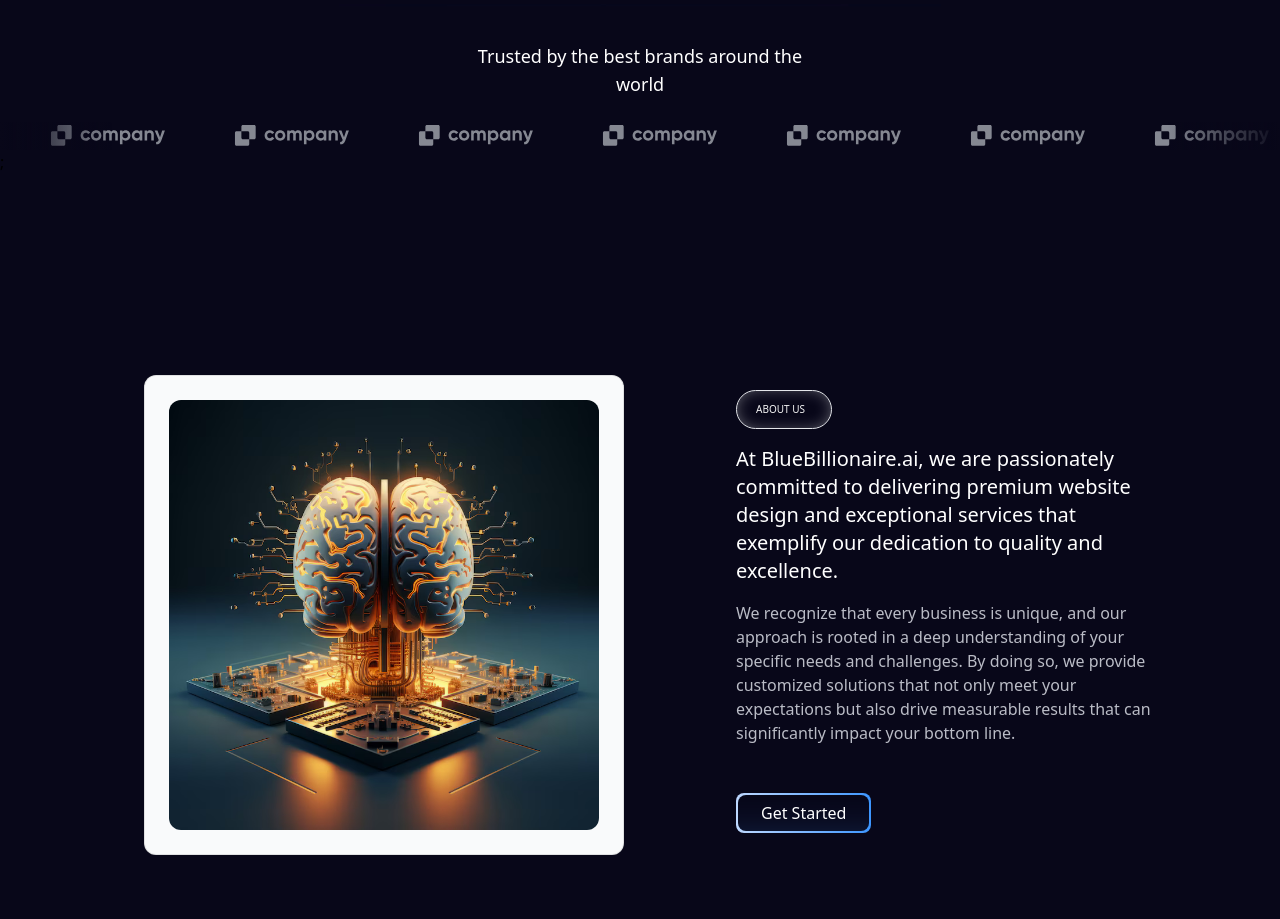
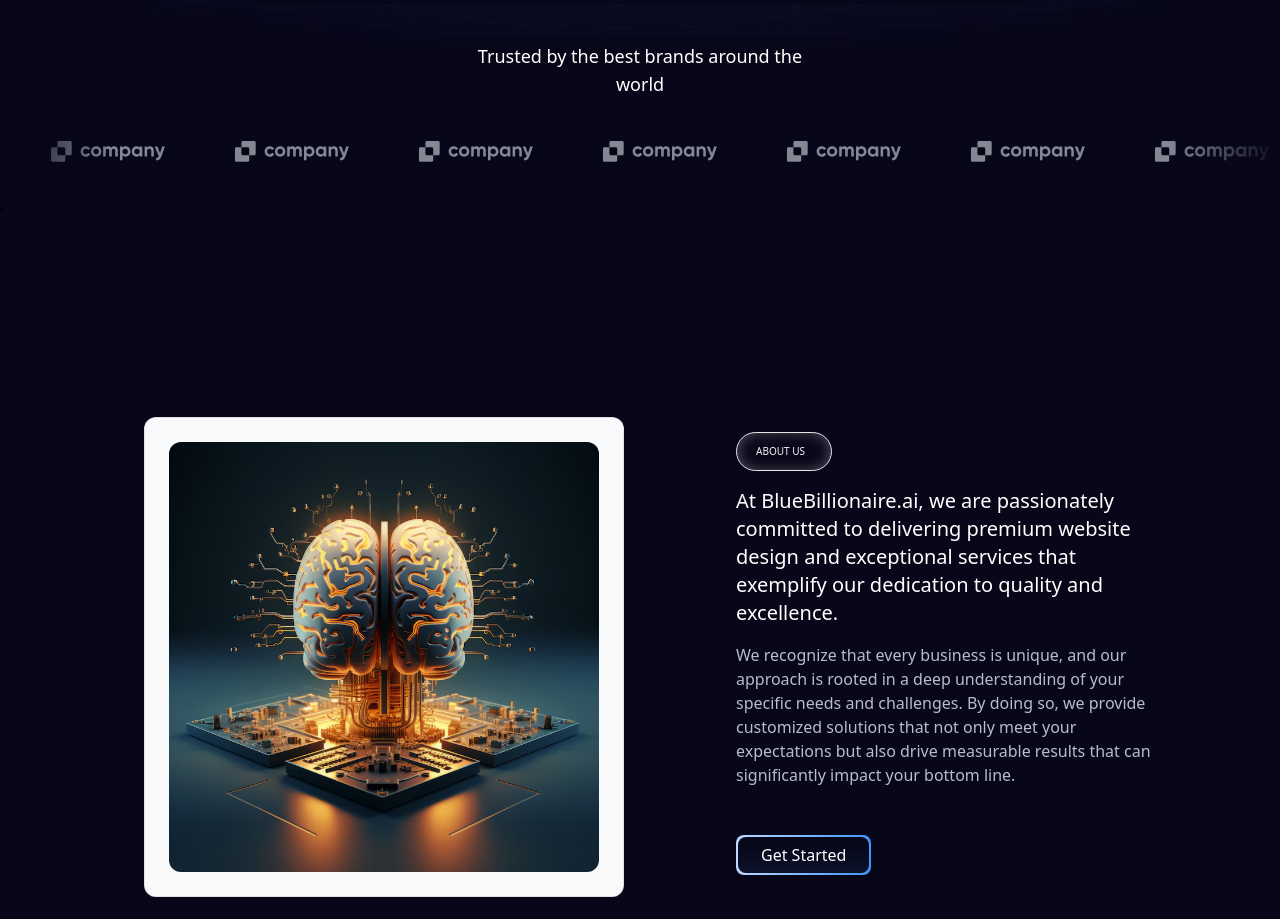
Before and after one commit to remeessalam/abuzars, a React (Vite) app: page / in a window 1280 px wide. Shown: the part 1140-2059 px from the top of the page. Built offline with nearby package versions, Linux system fonts and the light colour scheme.

Commit message:
height for home page section one  slider

```diff
--- a/src/pages/HomePage/Sections/Section.jsx
+++ b/src/pages/HomePage/Sections/Section.jsx
@@ -115,7 +115,7 @@ const Section = () => {
 
       <div
         ref={sliderRef}
-        className="relative flex  h-[28px] mt-[24px] keen-slider"
+        className="relative flex  h-[70px] pt-4 mt-[24px] keen-slider"
       >
         <div className="absolute top-0 left-0 w-28 h-full bg-gradient-to-r from-[#080719] to-transparent pointer-events-none z-10"></div>
 
```
